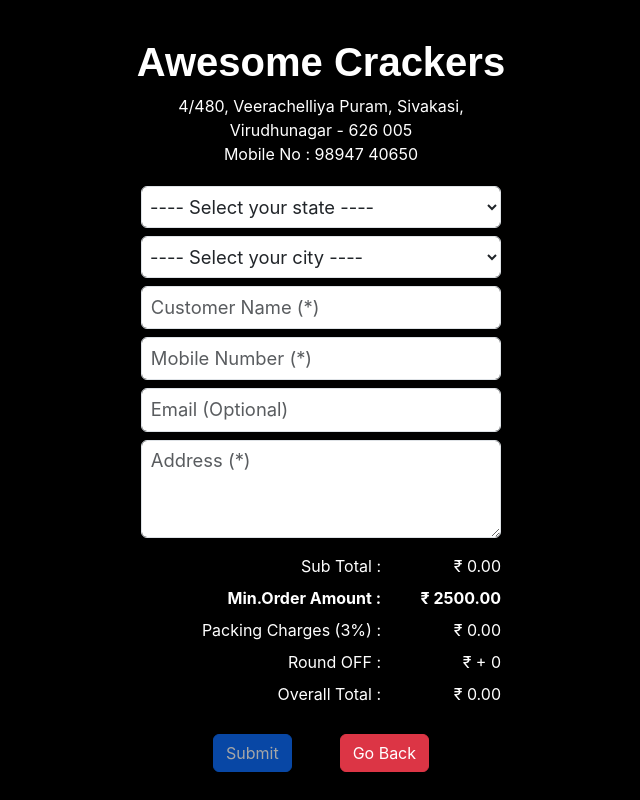
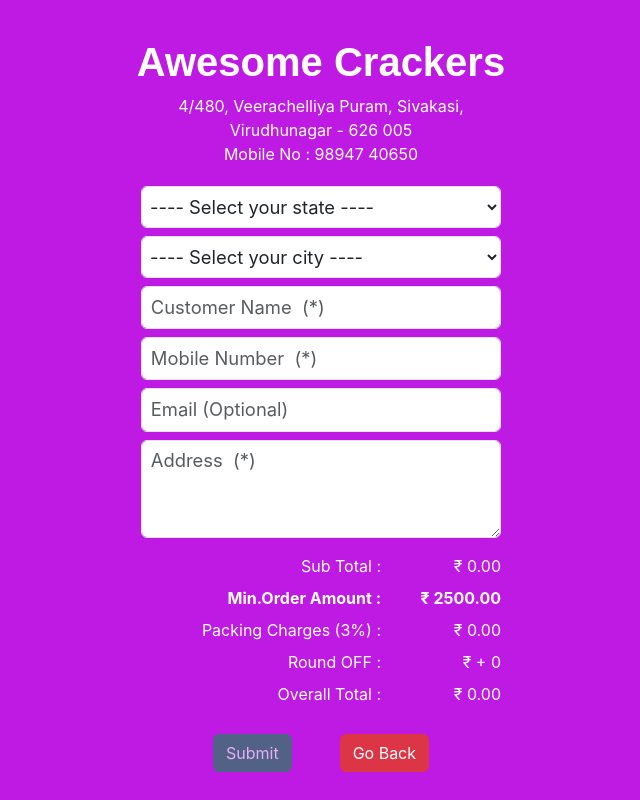
Before and after one commit to nirmal003/Diwali, a React (Create React App) app in the folder client/: page /estimate in a window 1280 px wide. Shown: the whole page, without its empty margins (319-959 px from the left). Built offline with nearby package versions, Linux system fonts and the light colour scheme.

Commit message:
first commit

```diff
--- a/client/src/pages/estimate/Estimate.js
+++ b/client/src/pages/estimate/Estimate.js
@@ -8,6 +8,7 @@ import "./estimate.css";
 
 function Estimate() {
   const [user, setUser] = useState({});
+  const [length, setLength] = useState(true);
   const navigate = useNavigate();
 
   const cartProduct = useSelector((state) => state.cart.cart);
@@ -26,8 +27,10 @@ function Estimate() {
 
   const handleOnSubmit = async (e) => {
     e.preventDefault();
+    console.log(user.mobilenumber);
 
-    if (user.mobileNumber.length == 10) {
+    if (user.mobilenumber.match(/^\d{10}$/)) {
+      setLength(true);
       console.log("hii");
       const postData = await fetch(process.env.REACT_APP_ORDER, {
         mode: "no-cors",
@@ -35,8 +38,10 @@ function Estimate() {
           "Access-Control-Allow-Origin": "*",
         },
       });
+      // const jsonData = await postData.json();
+    } else {
+      setLength(false);
     }
-    // const jsonData = await postData.json();
     console.log("hi");
   };
 
@@ -86,7 +91,7 @@ function Estimate() {
                 type="text"
                 name="name"
                 className="form-control shadow-none"
-                placeholder="Customer Name (*)"
+                placeholder="Customer Name  (*)"
                 required
                 onChange={getData}
               />
@@ -94,13 +99,20 @@ function Estimate() {
 
             <div className="form-group col-12 p-1">
               <input
-                className="form-control shadow-none"
+                className={`form-control shadow-none ${
+                  length ? "" : "bg-warning fw-bold"
+                }`}
                 type="number"
                 name="mobilenumber"
-                placeholder="Mobile Number (*)"
+                placeholder="Mobile Number  (*)"
                 required
                 onChange={getData}
               />
+              {!length && (
+                <span className="text-black fw-bold">
+                  Please enter valid number
+                </span>
+              )}
             </div>
 
             <div className="form-group col-12 p-1">
@@ -118,7 +130,7 @@ function Estimate() {
                 className="form-control shadow-none"
                 type="text"
                 name="address"
-                placeholder="Address (*)"
+                placeholder="Address  (*)"
                 rows="3"
                 required
                 onChange={getData}
@@ -154,7 +166,7 @@ function Estimate() {
             </div>
 
             <Button
-              variant="primary"
+              variant="success"
               type="submit"
               className={`m-4 submit_btn ${
                 Math.round(totalPrice) > 2500 ? "" : "disabled"
--- a/client/src/pages/estimate/estimate.css
+++ b/client/src/pages/estimate/estimate.css
@@ -1,7 +1,7 @@
 .estimate_page {
   width: 100%;
   min-height: 100%;
-  background: #000;
+  background: #bf1ae4;
   color: white;
   position: absolute;
   top: 0;
```
